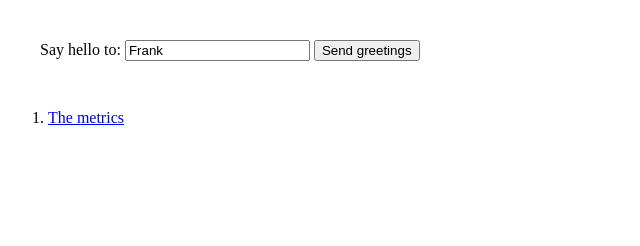
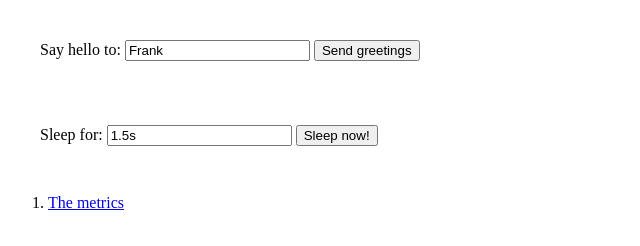
Before and after one commit to Staffbase/go-measure-things, a plain HTML site: page static/index.html in a window 1280 px wide. Shown: the whole page, without its empty margins (0-640 px from the left). Drawn offline with Linux system fonts and the light colour scheme.

Commit message:
:sparkles: adding sleep UI

```diff
--- a/static/index.html
+++ b/static/index.html
@@ -5,6 +5,10 @@
         function sayHello() {
             var target = document.getElementById("toGreet").value;
             document.location.href = target;
+        }
+        function sleep() {
+            var duration = document.getElementById("toSleep").value;
+            document.location.href = '/sleep?sleep=' + duration;
         }
     </script>
     <style type="text/css">
@@ -22,6 +26,12 @@
         <input type="button" onclick="sayHello()" value="Send greetings"/>
 
     </div>
+    <div class="form">
+        <label for="toSleep">Sleep for: </label>
+        <input type="text" id="toSleep" value="1.5s"/>
+        <input type="button" onclick="sleep()" value="Sleep now!"/>
+
+    </div>
     <div class="links">
         <ol>
             <li><a href="/metrics">The metrics</a></li>
```
